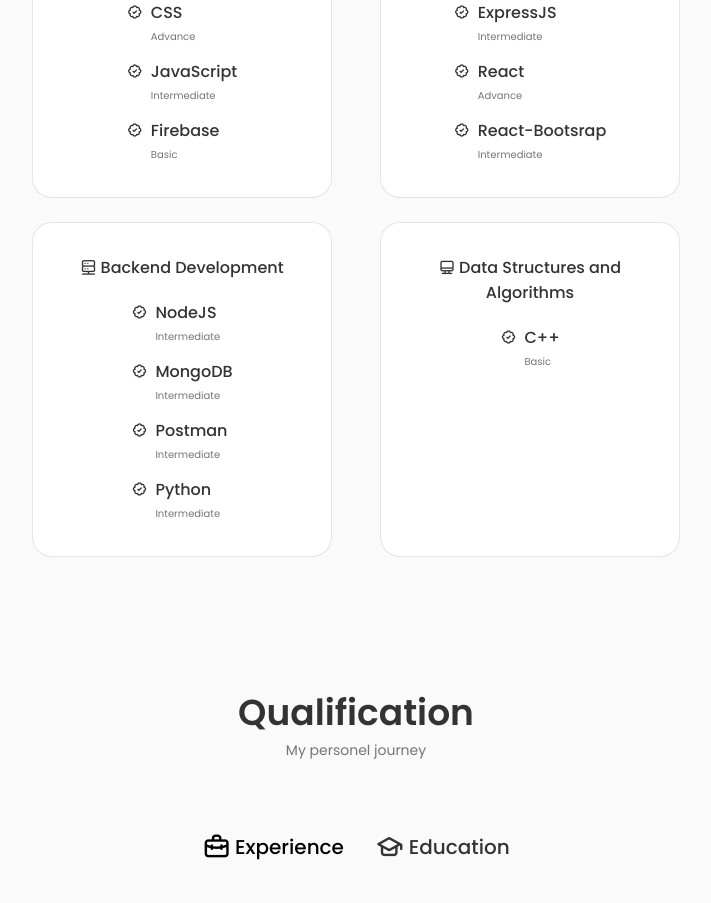
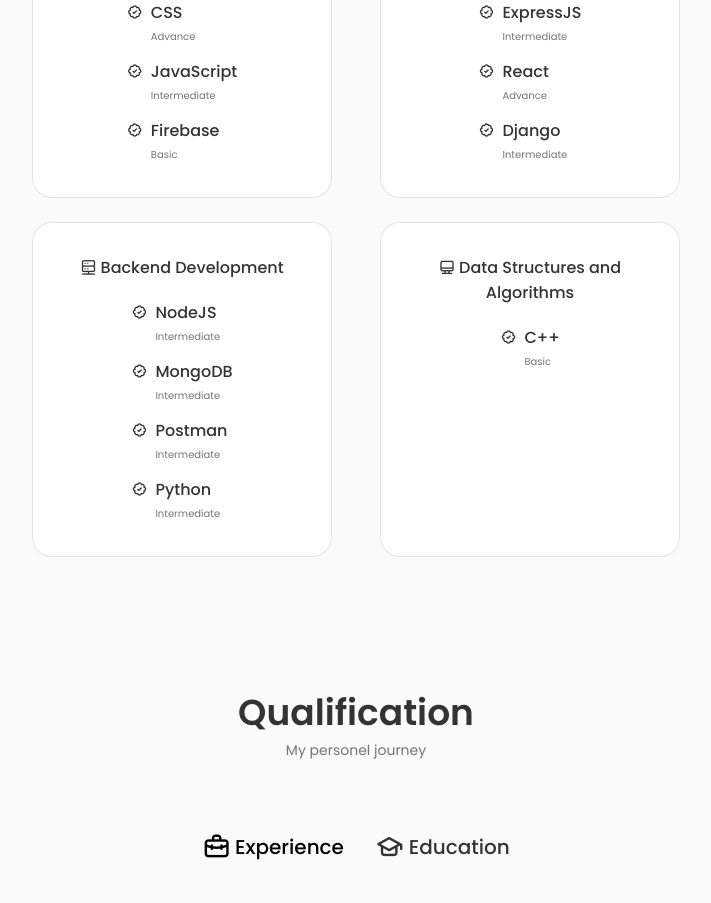
Before and after one commit to Arjun-Vashisht/Portfolio, a React (Create React App) app: page / in a window 1280 px wide. Shown: the part 1780-2683 px from the top of the page, without its empty margins (284-995 px from the left). Built offline with nearby package versions, Linux system fonts and the light colour scheme.

Commit message:
Update Frontend.js

```diff
--- a/src/components/skills/Frontend.js
+++ b/src/components/skills/Frontend.js
@@ -74,7 +74,7 @@
                 <div className='skills__data'>
                         <i className='bx bx-badge-check'></i>
                         <div>
-                            <h3  className='skills__name'>React-Bootsrap</h3>
+                            <h3  className='skills__name'>Django</h3>
                             <span  className='skills__level'>Intermediate</span>
                         </div>
                 </div>
```
